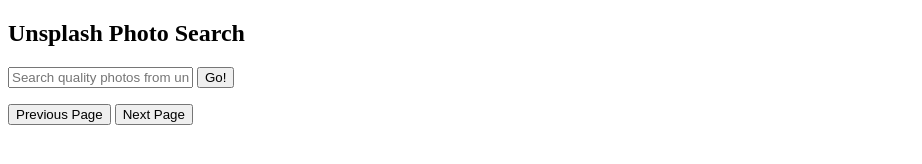
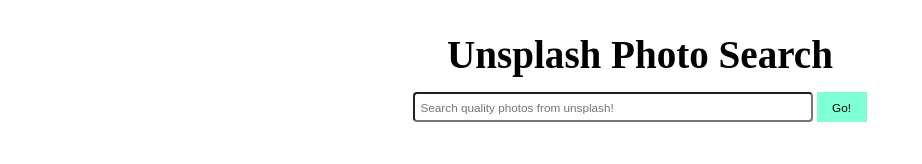
Before and after one commit to VaishnavAkash/Unsplash-dummy, a plain HTML site: page index.html in a window 1280 px wide. Shown: the whole page, without its empty margins (0-922 px from the left). Drawn offline with Linux system fonts and the light colour scheme; files that its build step writes are made by us from their sources; the site is published under a folder, as on GitHub Pages, so addresses that start at the root find nothing.

Commit message:
Update and rename unsplash.html to index.html

```diff
--- a/unsplash.html
+++ b/index.html
@@ -4,7 +4,7 @@
     <meta charset="UTF-8">
     <meta name="viewport" content="width=device-width, initial-scale=1.0">
     <title>Unsplash</title>
-    <link rel="stylesheet" href="/Css/unsplash.css">
+    <link rel="stylesheet" href="unsplash.css">
     <style>
         button{
             cursor: pointer;
@@ -28,6 +28,6 @@
             </div>
         </div>
     </main>
-    <script src="/Javascript/unsplash.js"></script>
+    <script src="unsplash.js"></script>
 </body>
 </html>
```
